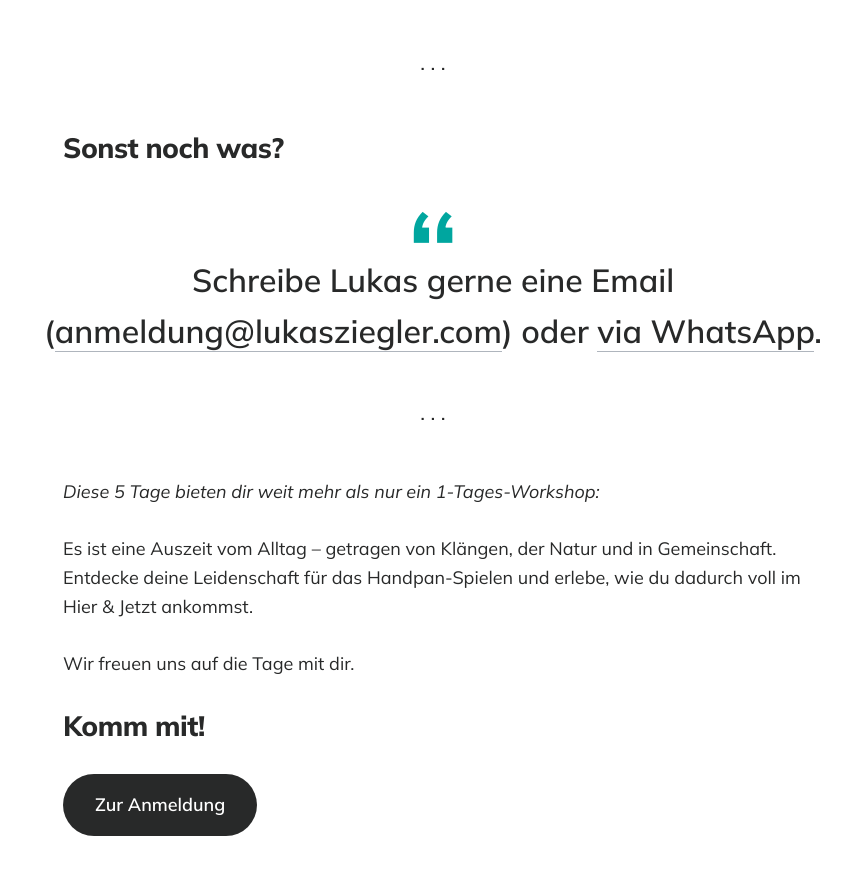
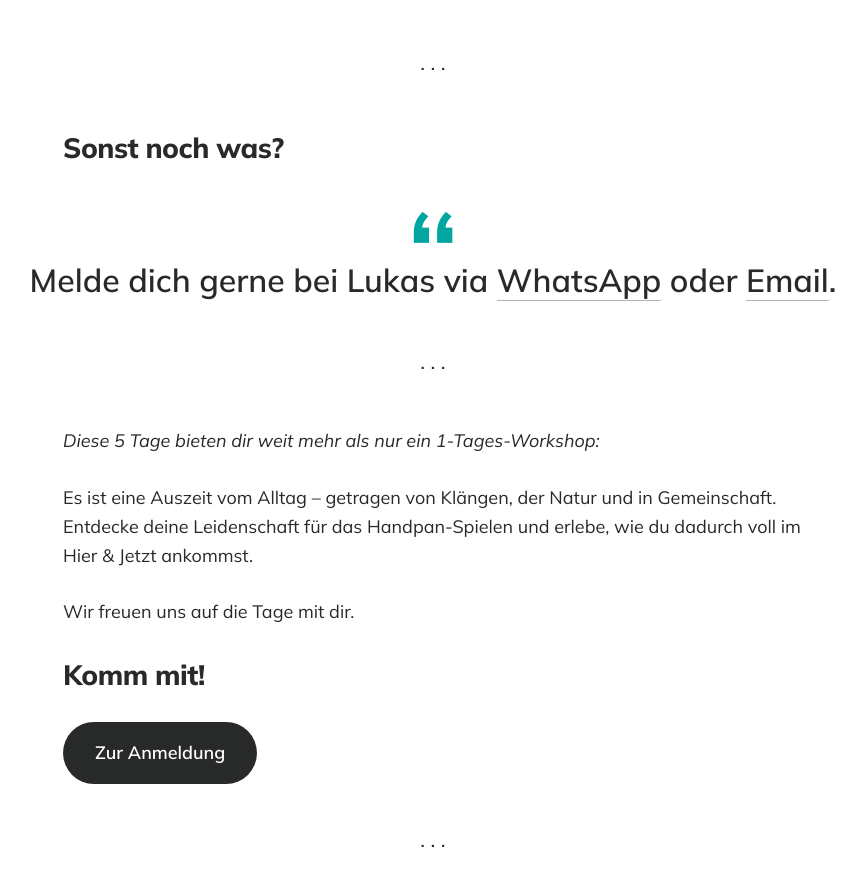
Before and after one commit to lukasziegler/retreats-in-oesterreich, a Jekyll site: the page built from _posts/2025-04-30-handpan-beginner-workshop-2025.markdown, in a window 1280 px wide and 900 px high, scrolled down 12445 px, cut to the strip 0-881 px from the top of the window. Shown: the whole strip, without its empty margins (207-1073 px from the left). Built offline with Jekyll 4.4.1, drawn with Linux system fonts in a browser that asks for light colours; some of the changed text lies outside the part shown.

Commit message:
copy adjustments

```diff
--- a/_posts/2025-04-30-handpan-beginner-workshop-2025.markdown
+++ b/_posts/2025-04-30-handpan-beginner-workshop-2025.markdown
@@ -256,7 +256,7 @@ Das morgendliche Yoga dient als bewusster, energetisierender Einstieg in den Tag
 
 ## Sonst noch was?
 
-> Schreibe Lukas gerne eine Email (<a href="mailto:anmeldung@lukasziegler.com?subject=Anmeldung%20Navis%202025" target="_blank">anmeldung@lukasziegler.com</a>) oder <a href="https://wa.me/qr/OHNIKZZWK43VC1" target="_blank">via WhatsApp</a>.
+> Melde dich gerne bei Lukas via <a href="https://wa.me/qr/OHNIKZZWK43VC1" target="_blank">WhatsApp</a> oder <a href="mailto:retreats@lukasziegler.com?subject=Navis" target="_blank">Email</a>.
 
 ---
 
```
Also changed, not shown: other parts of _posts/2025-04-30-handpan-beginner-workshop-2025.markdown (+1 -1 lines).
